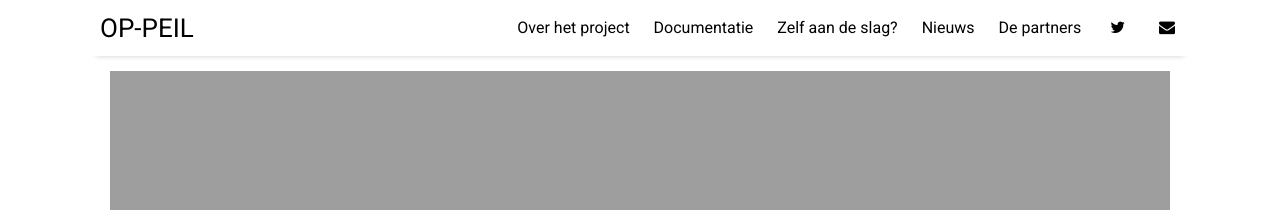
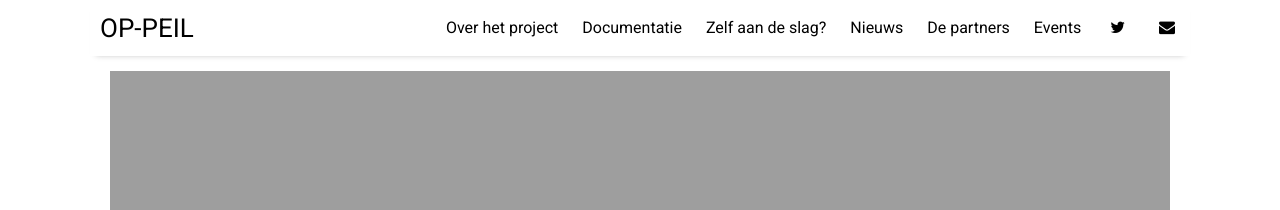
Before and after one commit to sarahgarre/op-peil, a Jekyll site: the page built from index.html, in a window 1280 px wide. Shown: the top 210 px of the page. Built offline with Jekyll 4.4.1, drawn with Linux system fonts in a browser that asks for light colours; nearby versions of some CDN libraries; the list of posts is cut into pages by our own code.

Commit message:
add events page in the nav bar

```diff
--- a/_data/settings.yml
+++ b/_data/settings.yml
@@ -12,6 +12,7 @@ menu:
 - {name: 'Zelf aan de slag?',       url: 'action'}
 - {name: 'Nieuws',      url: 'sample-posts'}
 - {name: 'De partners',     url: 'contact'}
+- {name: 'Events',      url: 'Events'}
 
 # Available social icons are powered by Font Awesome, so you can use any icon that they offer
 social:
```
